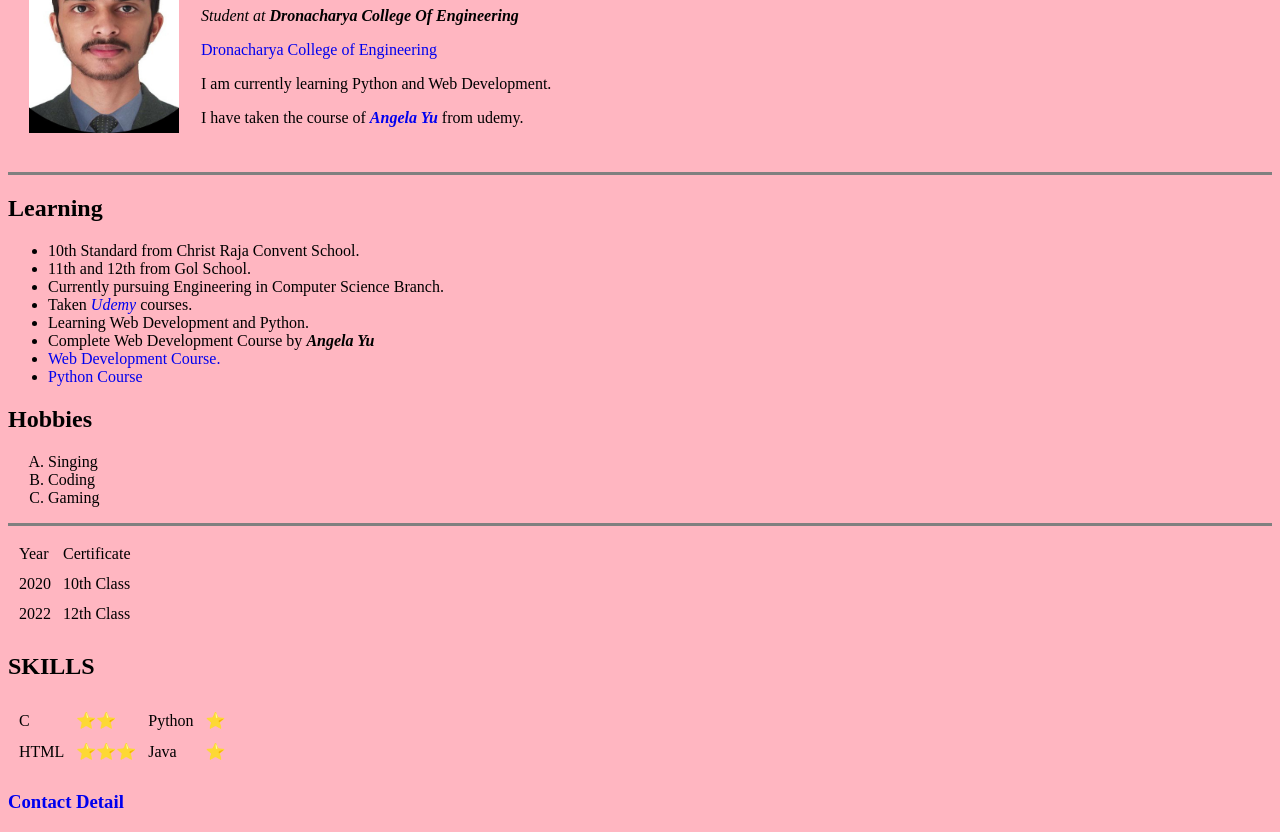
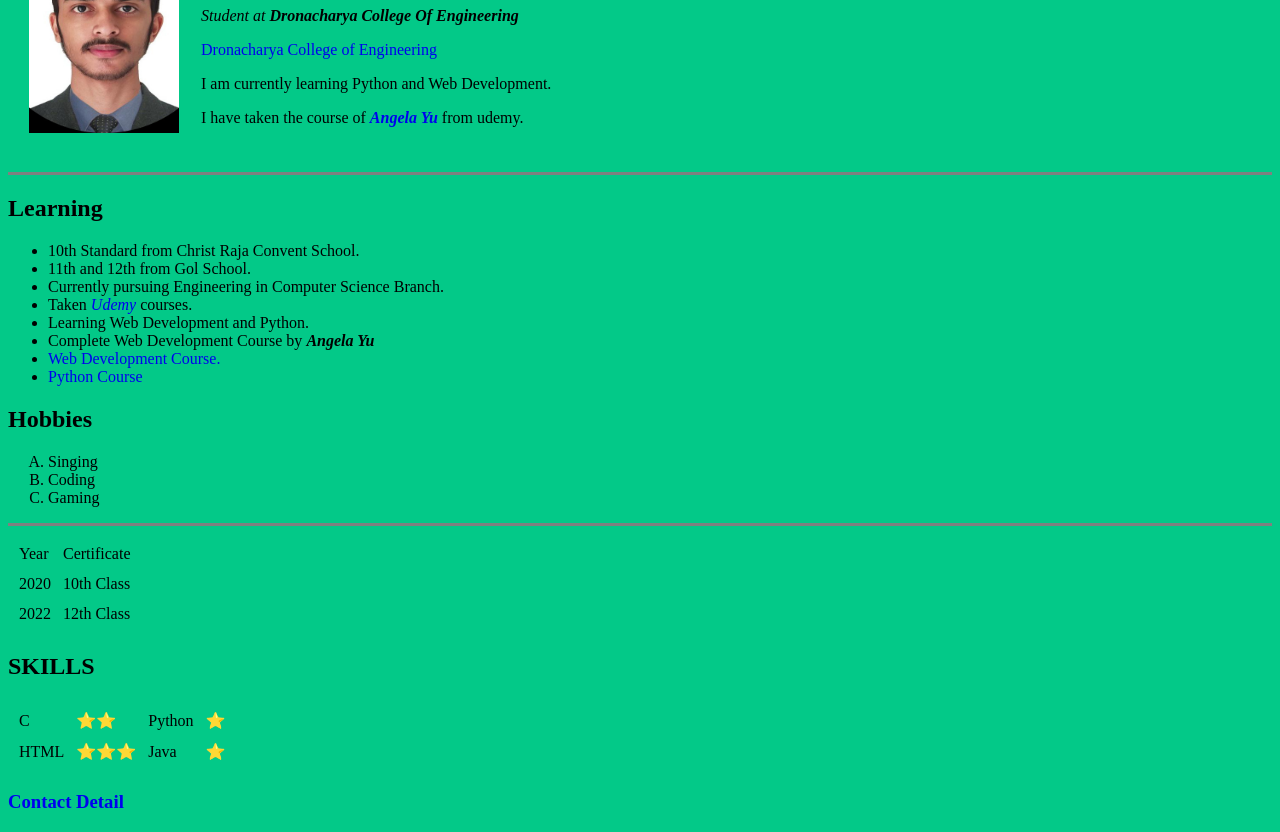
Before and after one commit to Lucius-Malfoy/cv, a plain HTML site: page index.html in a window 1280 px wide. Shown: the part 102-934 px from the top of the page. Drawn offline with Linux system fonts and the light colour scheme.

Commit message:
Update index.html

```diff
--- a/index.html
+++ b/index.html
@@ -8,7 +8,7 @@
     <title>RAMAN Website</title>
 </head>
 
-<body style="background-color:lightpink;">
+<body style="background-color:#03C988;">
     <table cellspacing="20"><td><img src="ramanpic.jpg" width="150" height="200" alt="Raman profile picture"></td>
     <td><h1>Raman Singh</h1>
     <p><em>Student at <strong>Dronacharya College Of Engineering</strong></em></p>
```
